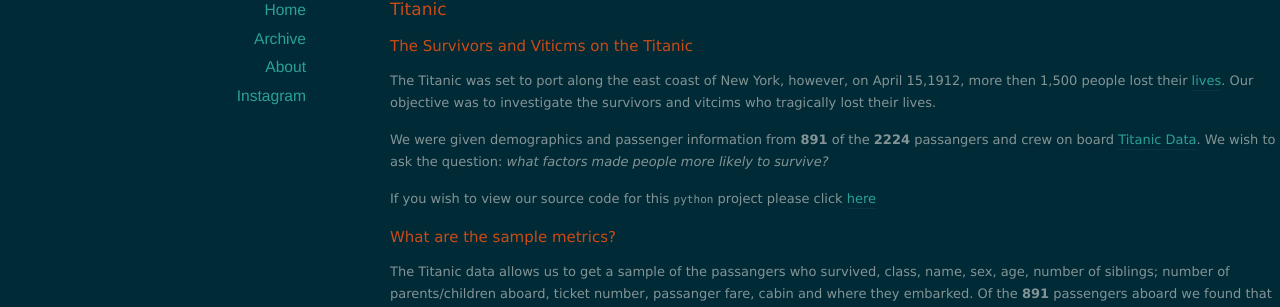
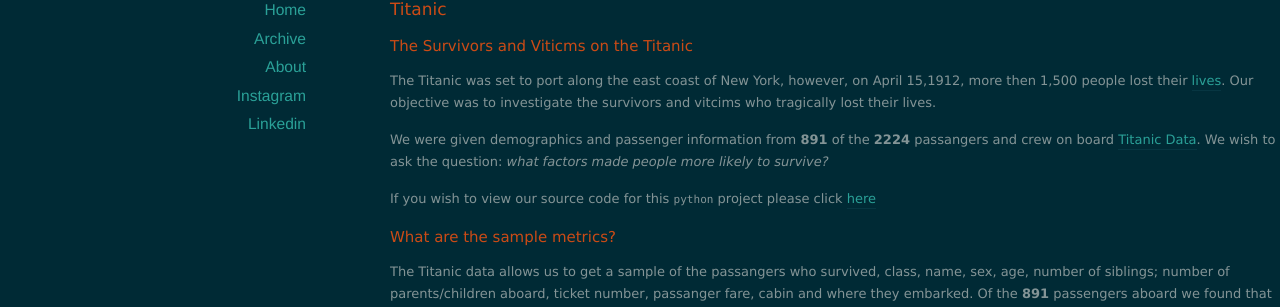
Before and after one commit to krismanaya/krismanaya.github.io, a Jekyll site: the page built from index.html, in a window 1280 px wide and 900 px high. Shown: the part 175-482 px from the top of the window. Built offline with Jekyll 4.4.1, drawn with Linux system fonts in a browser that asks for light colours; nearby versions of some CDN libraries; the list of posts is cut into pages by our own code.

Commit message:
add Linkedin

```diff
--- a/_layouts/default.html
+++ b/_layouts/default.html
@@ -38,6 +38,7 @@
           <li><a href="/about">About</a></li>
           <li><a href="https://www.instagram.com/krismodk/">Instagram</a>
           </li>
+          <li><a href="https://www.linkedin.com/in/kris-anaya-96901699/">Linkedin</a></li>
         </ul>
       </nav>
     </div>
```
